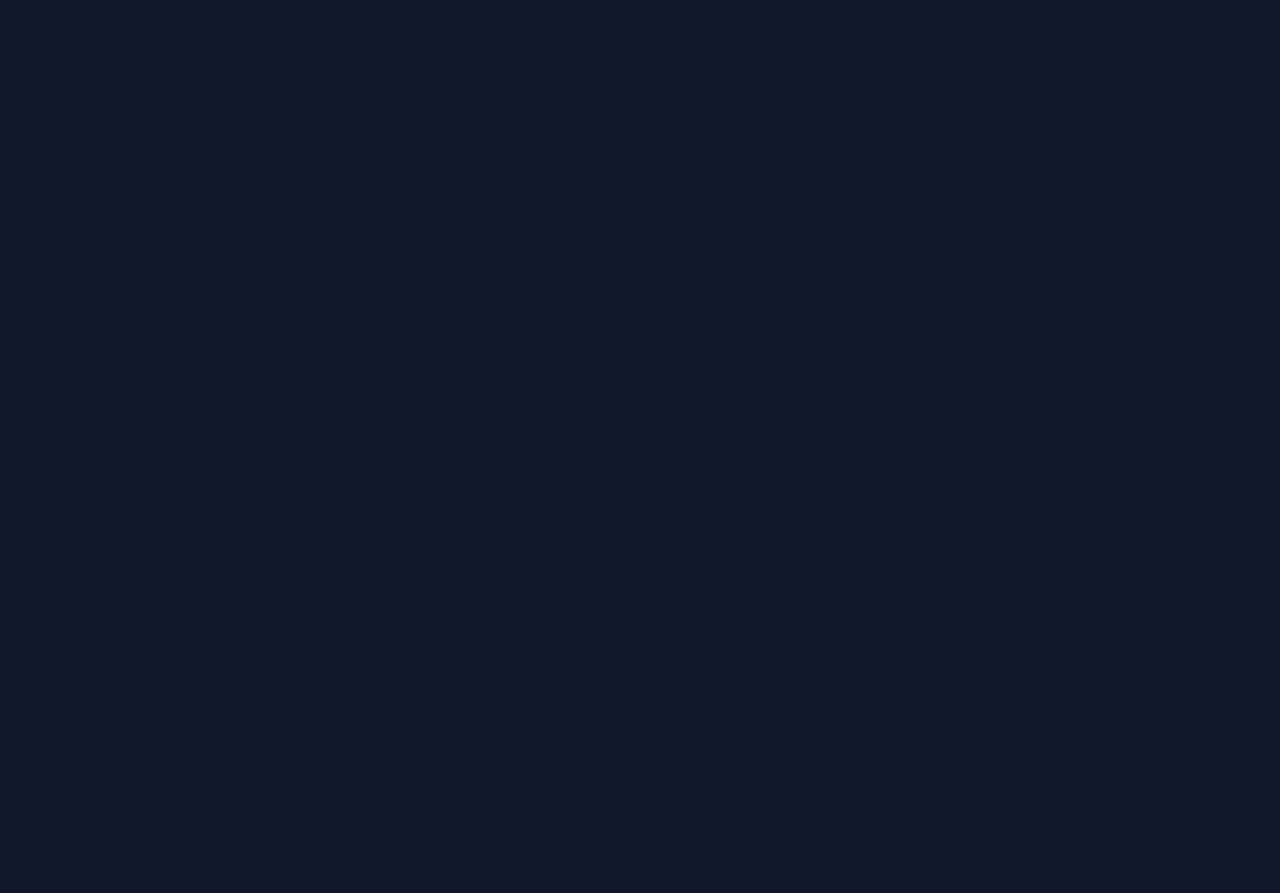
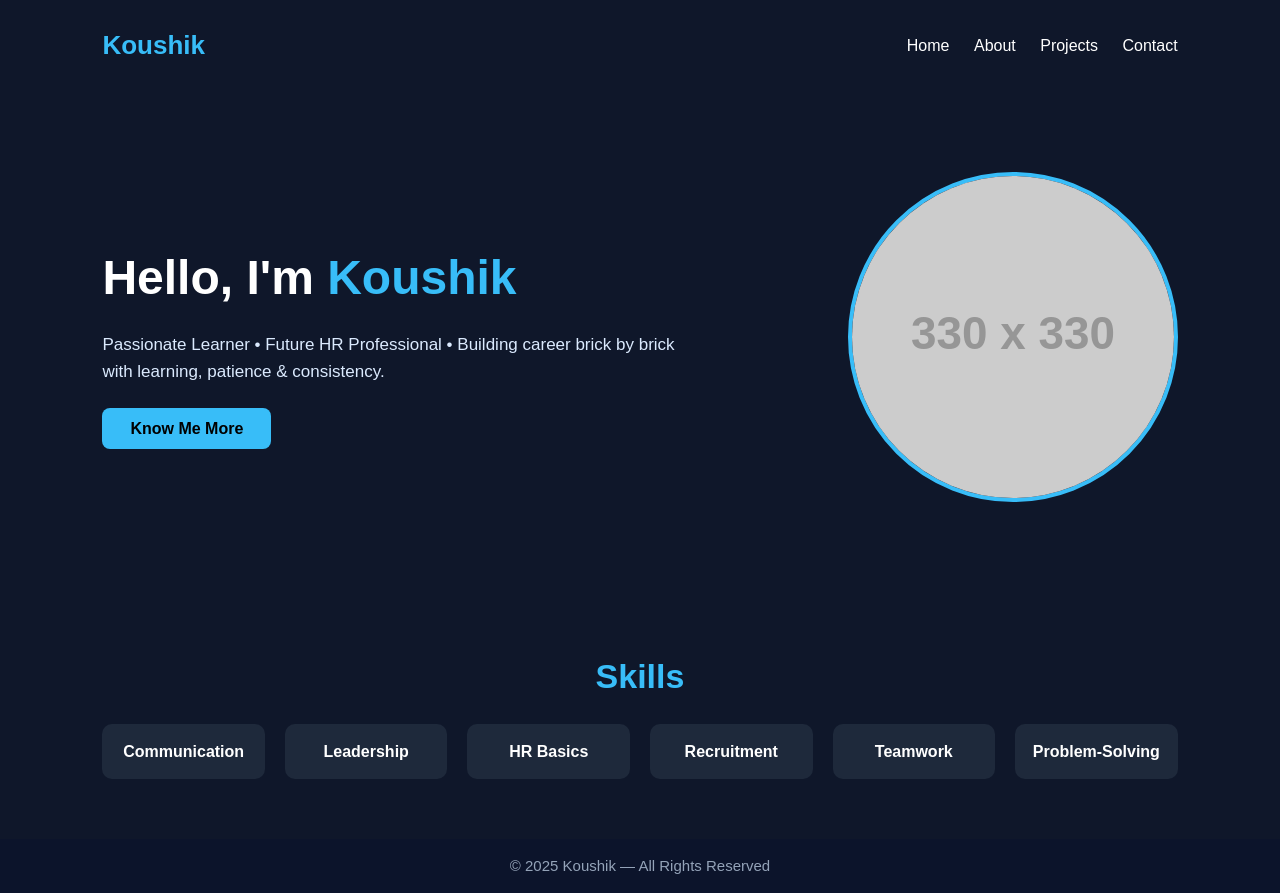
Before and after one commit to koushikys123-lab/Koushik-, a plain HTML site: page index.html in a window 1280 px wide. Before the commit the page ends 800 px from the top, so only its background shows below. Drawn offline with Linux system fonts and the light colour scheme; placeholder pictures from the web are drawn by us.

Commit message:
Update index.html

```diff
--- a/index.html
+++ b/index.html
@@ -10,4 +10,68 @@
 body{background:#0f172a;color:#fff;line-height:1.6;}
 header{padding:25px 8%;display:flex;justify-content:space-between;align-items:center;}
 .logo{font-size:26px;font-weight:700;color:#38bdf8;}
-nav a{color:white;margin-left
+nav a{color:white;margin-left:20px;text-decoration:none;font-size:16px;font-weight:500;transition:0.3s;}
+nav a:hover{color:#38bdf8;}
+
+.hero{display:flex;justify-content:space-between;align-items:center;padding:80px 8%;}
+.hero-text{max-width:600px;}
+.hero-text h1{font-size:48px;font-weight:700;}
+.hero-text h1 span{color:#38bdf8;}
+.hero-text p{margin:15px 0 30px;font-size:17px;color:#dbeafe;}
+.btn{padding:12px 28px;background:#38bdf8;color:black;font-weight:600;border-radius:8px;text-decoration:none;transition:0.3s;}
+.btn:hover{background:#0ea5e9;}
+
+.hero-img img{width:330px;border-radius:100%;border:4px solid #38bdf8;transition:0.4s;}
+.hero-img img:hover{transform:scale(1.05);}
+
+.section{padding:60px 8%;text-align:center;}
+.section h2{font-size:34px;margin-bottom:20px;color:#38bdf8;}
+
+.skills-grid{display:grid;grid-template-columns:repeat(auto-fit,minmax(120px,1fr));gap:20px;margin-top:20px;}
+.skill{background:#1e293b;padding:15px;border-radius:10px;font-weight:600;}
+
+footer{background:#0c142b;text-align:center;padding:15px;font-size:15px;color:#94a3b8;}
+</style>
+</head>
+
+<body>
+
+<header>
+  <div class="logo">Koushik</div>
+  <nav>
+      <a href="index.html">Home</a>
+      <a href="About.html">About</a>
+      <a href="#">Projects</a>
+      <a href="#">Contact</a>
+  </nav>
+</header>
+
+<section class="hero">
+  <div class="hero-text">
+      <h1>Hello, I'm <span>Koushik</span></h1>
+      <p>Passionate Learner • Future HR Professional • Building career brick by brick with learning, patience & consistency.</p>
+      <a href="About.html" class="btn">Know Me More</a>
+  </div>
+  <div class="hero-img">
+      <img src="https://via.placeholder.com/330" alt="Profile">
+  </div>
+</section>
+
+<section class="section">
+  <h2>Skills</h2>
+  <div class="skills-grid">
+      <div class="skill">Communication</div>
+      <div class="skill">Leadership</div>
+      <div class="skill">HR Basics</div>
+      <div class="skill">Recruitment</div>
+      <div class="skill">Teamwork</div>
+      <div class="skill">Problem-Solving</div>
+  </div>
+</section>
+
+<footer>
+  © 2025 Koushik — All Rights Reserved
+</footer>
+
+</body>
+</html>
```
